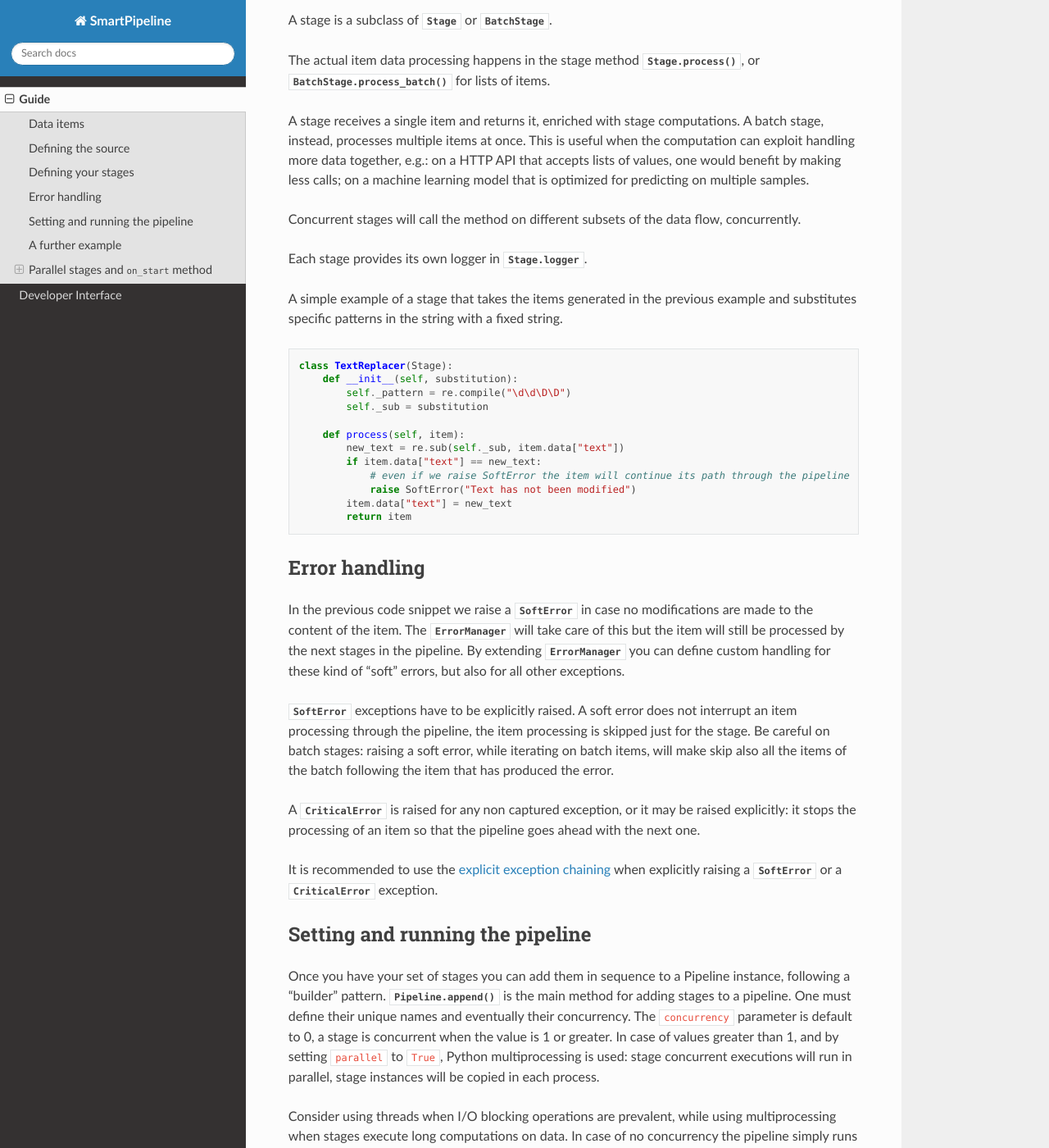
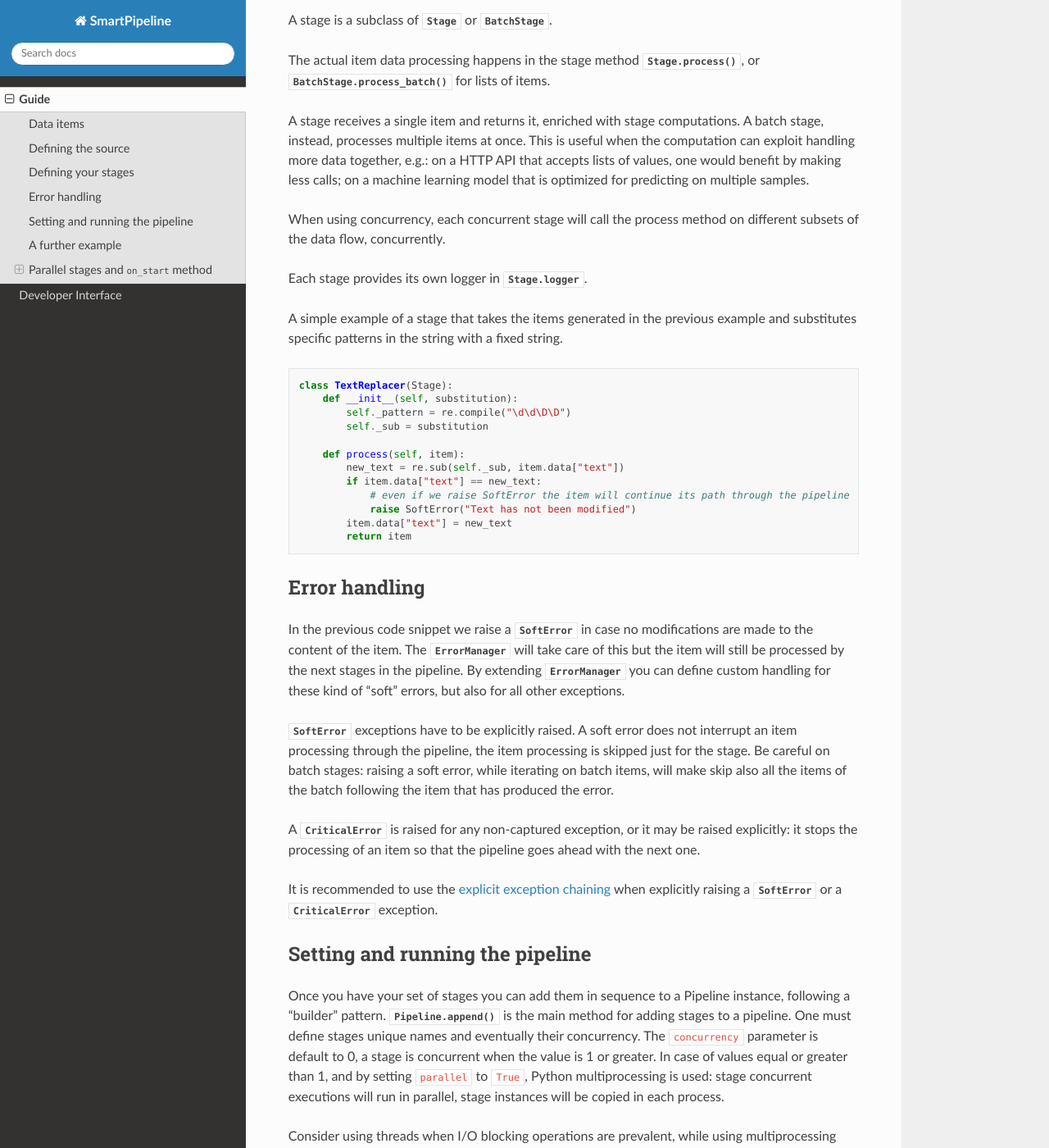
Before and after one commit to giacbrd/SmartPipeline, a Sphinx documentation site: the page built from docs/usage.rst, in a window 1280 px wide and 1400 px high, scrolled down 1192 px. Shown: the whole window at 82% size. Built offline with Sphinx 7.4.7 and the Read the Docs theme 2.0.0, drawn with Linux system fonts in a browser that asks for light colours; some of the changed text lies outside the part shown.

Commit message:
docs improvements

```diff
--- a/docs/usage.rst
+++ b/docs/usage.rst
@@ -72,7 +72,8 @@ This is useful when the computation can exploit handling more data together,
 e.g.: on a HTTP API that accepts lists of values, one would benefit by making less calls;
 on a machine learning model that is optimized for predicting on multiple samples.
 
-Concurrent stages will call the method on different subsets of the data flow, concurrently.
+When using concurrency, each concurrent stage will call the process method
+on different subsets of the data flow, concurrently.
 
 Each stage provides its own logger in :attr:`.Stage.logger`.
 
@@ -108,7 +109,7 @@ the item processing is skipped just for the stage.
 Be careful on batch stages: raising a soft error, while iterating on batch items, will make skip
 also all the items of the batch following the item that has produced the error.
 
-A :class:`.CriticalError` is raised for any non captured exception, or it may be raised explicitly:
+A :class:`.CriticalError` is raised for any non-captured exception, or it may be raised explicitly:
 it stops the processing of an item so that the pipeline goes ahead with the next one.
 
 It is recommended to use the
@@ -120,9 +121,9 @@ Setting and running the pipeline
 
 Once you have your set of stages you can add them in sequence to a Pipeline instance, following a "builder" pattern.
 :meth:`.Pipeline.append` is the main method for adding stages to a pipeline.
-One must define their unique names and eventually their concurrency.
+One must define stages unique names and eventually their concurrency.
 The ``concurrency`` parameter is default to 0, a stage is concurrent when the value is 1 or greater.
-In case of values greater than 1, and by setting ``parallel`` to ``True``,
+In case of values equal or greater than 1, and by setting ``parallel`` to ``True``,
 Python multiprocessing is used: stage concurrent executions will run in parallel,
 stage instances will be copied in each process.
 
@@ -207,7 +208,7 @@ Example of a pipeline that processes local files contained in ``./document_files
 extracts texts and finds VAT codes occurrences.
 Finally it indexes the result in an Elasticsearch cluster.
 Errors are eventually logged in the Elasticsearch cluster.
-Here the developer has defined his own custom error manager and obviously the stages.
+Here the developer has defined his own custom error manager and, obviously, the stages.
 The source must be usually defined, here a trivial one (from the codebase) has been used,
 together with a custom data item type that provides a file reference.
 
```
Also changed, not shown: other parts of docs/usage.rst (+1 -1 lines), README.rst (+6 -6 lines).
